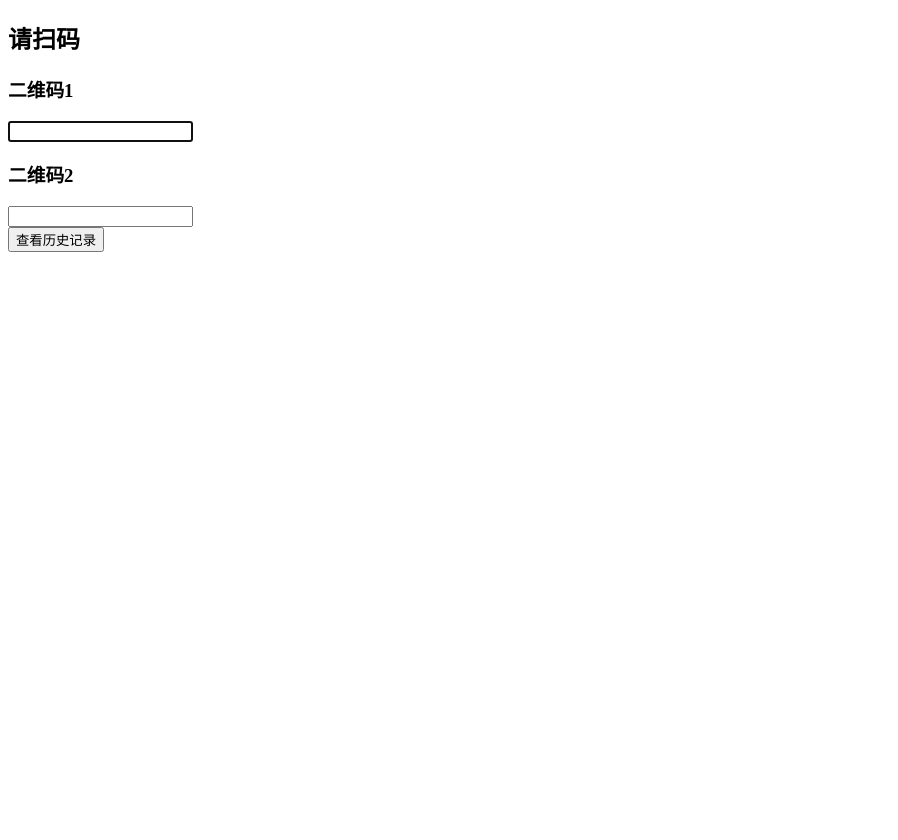
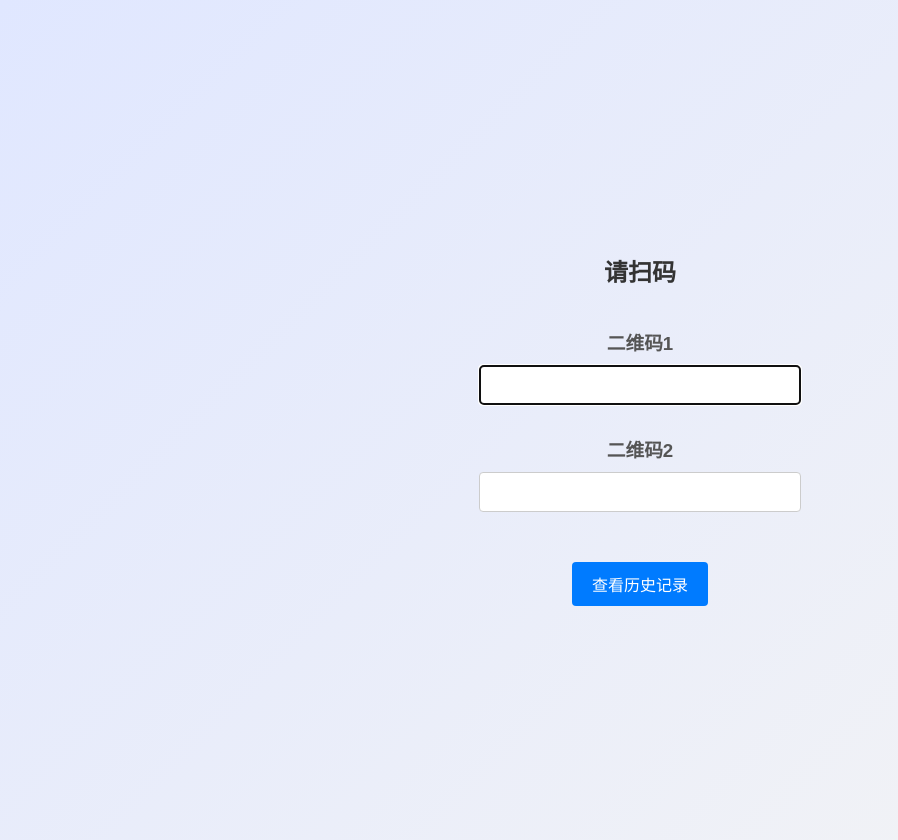
Before and after one commit to qin858526/QRcheck, a Flask app: page / in a window 1280 px wide. Shown: the whole page, without its empty margins (0-898 px from the left). Before the commit the page ends 252 px from the top, so only its background shows below. Run offline with Flask 3, Linux system fonts and the light colour scheme.

Commit message:
主页面优化样式

```diff
--- a/templates/check.html
+++ b/templates/check.html
@@ -5,6 +5,56 @@
         <title>扫码比对</title>
     </head>
     <body>
+        <style>
+            body {
+            font-family: Arial, sans-serif;
+            background-color: #f4f4f4;
+            margin: 0;
+            padding: 20px;
+            display: flex;
+            flex-direction: column;
+            align-items: center;
+            box-shadow: 0 4px 24px rgba(0,0,0,0.08);
+            background: linear-gradient(135deg, #e0e7ff 0%, #f4f4f4 100%);
+            justify-content: center;
+            min-height: 100vh;
+            }
+            h2 {
+            color: #333;
+            margin-bottom: 20px;
+            }
+            h3 {
+            color: #555;
+            margin-top: 20px;
+            margin-bottom: 10px;
+            }
+            input[type="text"] {
+            width: 300px;
+            padding: 10px;
+            margin-bottom: 10px;
+            border: 1px solid #ccc;
+            border-radius: 4px;
+            font-size: 16px;
+            }
+            #result {
+            margin-top: 20px;
+            font-weight: bold;
+            font-size: 18px;
+            }
+            button {
+            margin-top: 20px;
+            padding: 10px 20px;
+            background-color: #007bff;
+            color: white;
+            border: none;
+            border-radius: 4px;
+            cursor: pointer;
+            font-size: 16px;
+            }
+            button:hover {
+            background-color: #0056b3;
+            }
+        </style>
         <h2>请扫码</h2>
         <h3>二维码1</h3>
         <input type="text" id="code1" autocomplete="off">
```
